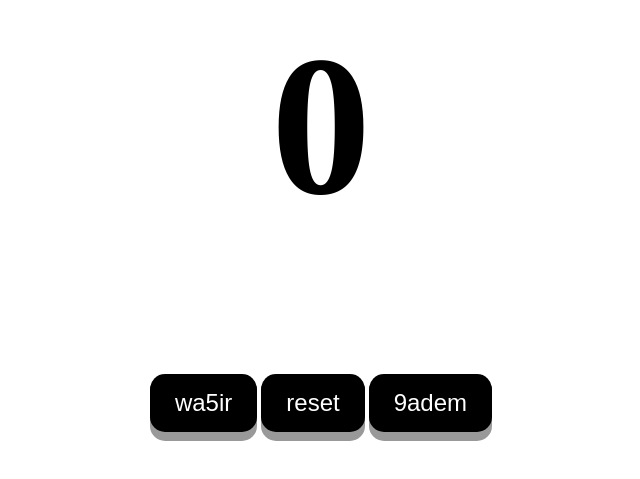
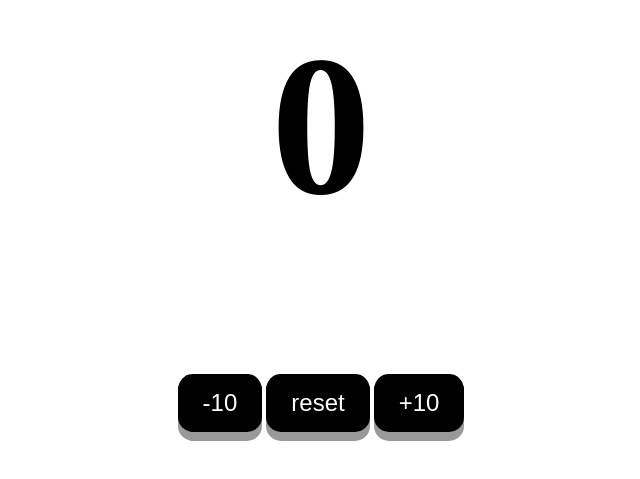
Before and after one commit to hamzaoui11/hello, a plain HTML site: page index.html in a window 1280 px wide. Shown: the part 123-602 px from the top of the page, without its empty margins (319-959 px from the left). Drawn offline with Linux system fonts and the light colour scheme.

Commit message:
Update index.html

```diff
--- a/index.html
+++ b/index.html
@@ -14,9 +14,9 @@
       <source src="aa.mp3">
     </audio>
 	<h1 id="score"> 0 </h1>
-	<button id="wa5ir" onclick="wakhir()" >wa5ir</button>
+	<button id="wa5ir" onclick="wakhir()" >-10</button>
 	<button onclick="reset()"> reset </button>
-	<button id="9adem" onclick="avance()">9adem</button>
+	<button id="9adem" onclick="avance()">+10</button>
 
 	</center>
 
```
